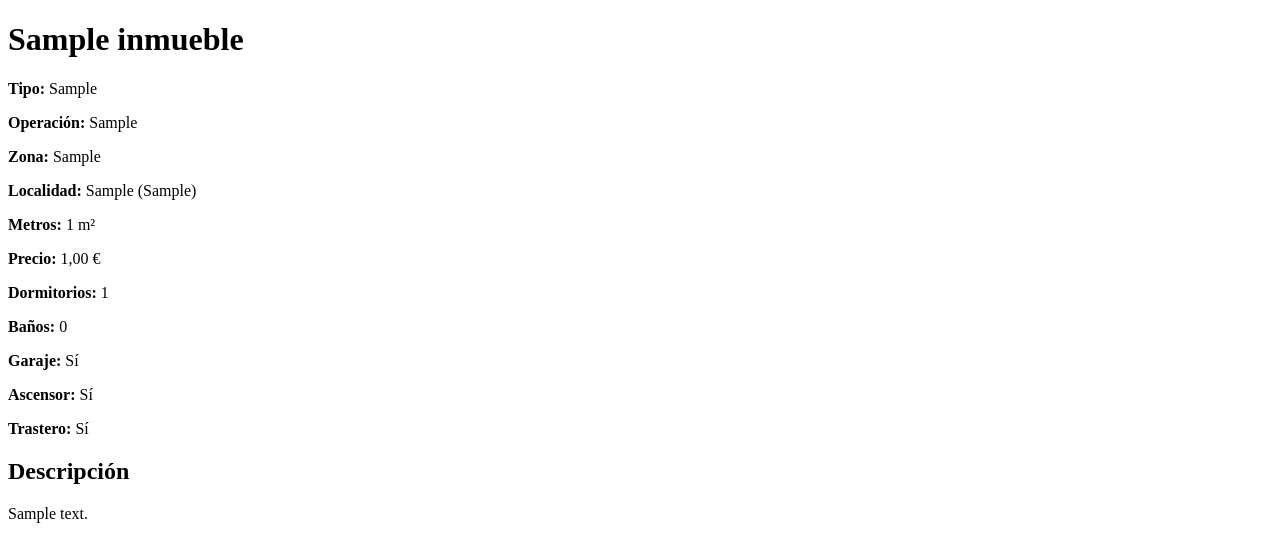
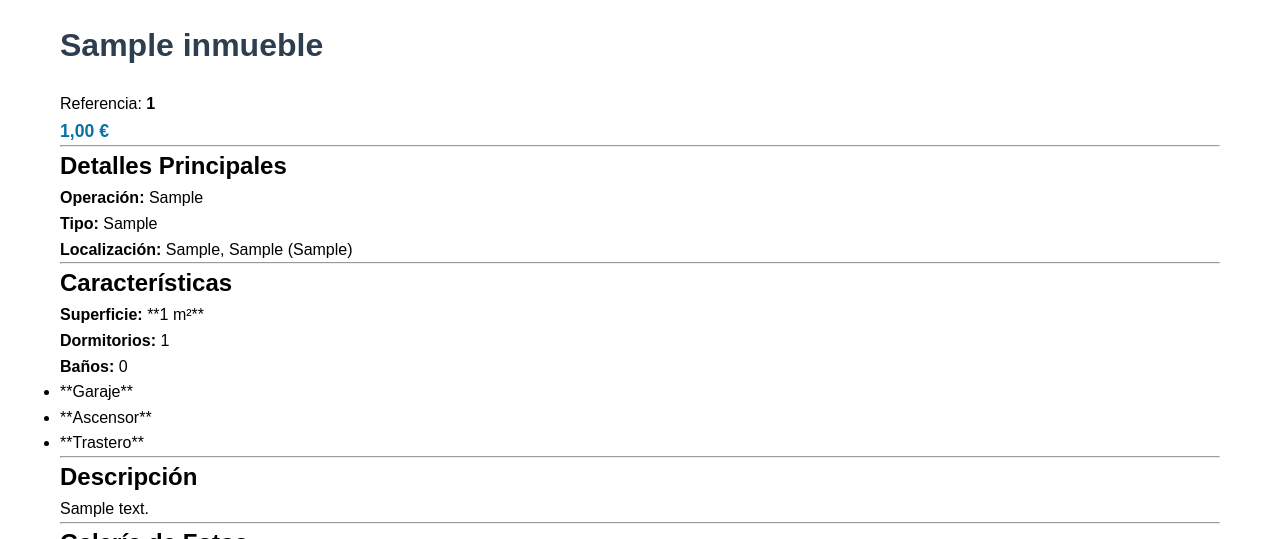
Before and after one commit to Luisreinozo/Inmobiliaria-Proyecto-ASIR, a PHP site: page /inmueble.php?id=1 in a window 1280 px wide. Shown: the top 539 px of the page. Run offline with PHP 8.4, Linux system fonts and the light colour scheme; tables that the repository leaves empty hold one stand-in row (values such as "Sample post").

Commit message:
Actualización con el uso de CSS

```diff
--- a/WEB/inmueble.php
+++ b/WEB/inmueble.php
@@ -24,18 +24,18 @@ $sql = "
         i.trastero,
         i.publicado,
         i.fecha_creacion,
-        t.tipo         AS tipo_inmueble,
+        t.tipo            AS tipo_inmueble,
         o.operacion,
         l.localidad,
         p.provincia,
-        c.nombre       AS propietario_nombre,
-        c.apellido1    AS propietario_apellido1
+        c.nombre          AS propietario_nombre,
+        c.apellido1       AS propietario_apellido1
     FROM inmuebles i
-    JOIN tipos_inmueble t           ON i.id_tipo = t.id_tipo
-    JOIN operaciones o              ON i.operaciones_id_operaciones = o.id_operaciones
-    JOIN localidades l              ON i.localidades_id_localidades = l.id_localidades
-    JOIN provincias p               ON l.provincias_id_provincia = p.id_provincia
-    JOIN clientes c                 ON i.clientes_id_propietario = c.id_cliente
+    JOIN tipos_inmueble t             ON i.id_tipo = t.id_tipo
+    JOIN operaciones o                ON i.operaciones_id_operaciones = o.id_operaciones
+    JOIN localidades l                ON i.localidades_id_localidades = l.id_localidades
+    JOIN provincias p                 ON l.provincias_id_provincia = p.id_provincia
+    JOIN clientes c                   ON i.clientes_id_propietario = c.id_cliente
     WHERE i.id_inmueble = :id
     LIMIT 1
 ";
@@ -63,45 +63,80 @@ $fotos = $stmtFotos->fetchAll();
 ?>
 <!doctype html>
 <html>
+
 <head>
     <meta charset="utf-8">
     <title><?= htmlspecialchars($inmueble['titulo']) ?> - Ficha inmueble</title>
+    <link rel="stylesheet" href="styles.css">
 </head>
+
 <body>
+
+    <div class="container">
+
         <h1><?= htmlspecialchars($inmueble['titulo']) ?></h1>
 
+        <p class="inmueble-ref">Referencia: <strong><?= htmlspecialchars($inmueble['id_inmueble']) ?></strong></p>
+
+        <p class="precio">
+            <?= number_format($inmueble['pvp'], 2, ',', '.') ?> €
+        </p>
+
+        <hr>
+
+        <div class="inmueble-details">
+            <h2>Detalles Principales</h2>
+
+            <p><strong>Operación:</strong> <?= htmlspecialchars($inmueble['operacion']) ?></p>
             <p><strong>Tipo:</strong> <?= htmlspecialchars($inmueble['tipo_inmueble']) ?></p>
-<p><strong>Operación:</strong> <?= htmlspecialchars($inmueble['operacion']) ?></p>
-<p><strong>Zona:</strong> <?= htmlspecialchars($inmueble['zona']) ?></p>
-<p><strong>Localidad:</strong> <?= htmlspecialchars($inmueble['localidad']) ?> (<?= htmlspecialchars($inmueble['provincia']) ?>)</p>
-<p><strong>Metros:</strong> <?= (int)$inmueble['metros'] ?> m²</p>
-<p><strong>Precio:</strong> <?= number_format($inmueble['pvp'], 2, ',', '.') ?> €</p>
+            <p><strong>Localización:</strong> <?= htmlspecialchars($inmueble['zona']) ?>,
+                <?= htmlspecialchars($inmueble['localidad']) ?> (<?= htmlspecialchars($inmueble['provincia']) ?>)
+            </p>
+
+            <hr>
+
+            <h2>Características</h2>
+
+            <p><strong>Superficie:</strong> **<?= (int)$inmueble['metros'] ?> m²**</p>
             <p><strong>Dormitorios:</strong> <?= (int)$inmueble['dormitorios'] ?></p>
             <p><strong>Baños:</strong> <?= (int)$inmueble['banos'] ?></p>
-<p><strong>Garaje:</strong> <?= $inmueble['garaje'] ? 'Sí' : 'No' ?></p>
-<p><strong>Ascensor:</strong> <?= $inmueble['ascensor'] ? 'Sí' : 'No' ?></p>
-<p><strong>Trastero:</strong> <?= $inmueble['trastero'] ? 'Sí' : 'No' ?></p>
+
+            <ul class="features-list">
+                <li><?= $inmueble['garaje'] ? '**Garaje**' : 'Garaje: No' ?></li>
+                <li><?= $inmueble['ascensor'] ? '**Ascensor**' : 'Ascensor: No' ?></li>
+                <li><?= $inmueble['trastero'] ? '**Trastero**' : 'Trastero: No' ?></li>
+            </ul>
+
+        </div>
 
         <?php if (!empty($inmueble['descripcion'])): ?>
+            <hr>
             <h2>Descripción</h2>
             <p><?= nl2br(htmlspecialchars($inmueble['descripcion'])) ?></p>
         <?php endif; ?>
 
         <?php if ($fotos): ?>
-    <h2>Fotos</h2>
+            <hr>
+            <h2>Galería de Fotos</h2>
+            <div class="photos-gallery" style="display: flex; flex-wrap: wrap; gap: 15px;">
                 <?php foreach ($fotos as $foto): ?>
                     <?php
                     // En `fotos.ruta` tenemos: media/inmuebles/1/foto1.jpg
                     $src = '/' . ltrim($foto['ruta'], '/');
                     ?>
-        <div style="margin-bottom:10px;">
+                    <div class="photo-item" style="border: 1px solid #ccc; padding: 5px; border-radius: 5px;">
                         <img src="<?= htmlspecialchars($src) ?>"
                             alt="Foto inmueble <?= (int)$inmueble['id_inmueble'] ?>"
-                 style="max-width:400px; height:auto;">
+                            style="max-width: 300px; height: auto; display: block;">
                     </div>
                 <?php endforeach; ?>
+            </div>
         <?php endif; ?>
 
-<p><a href="index.php">Volver al listado</a></p>
+        <hr>
+        <p><a href="index.php" class="btn-secondary">Volver al listado</a></p>
+
+    </div>
 </body>
+
 </html>
```
Lines whose indentation alone changed are shown as unchanged.
